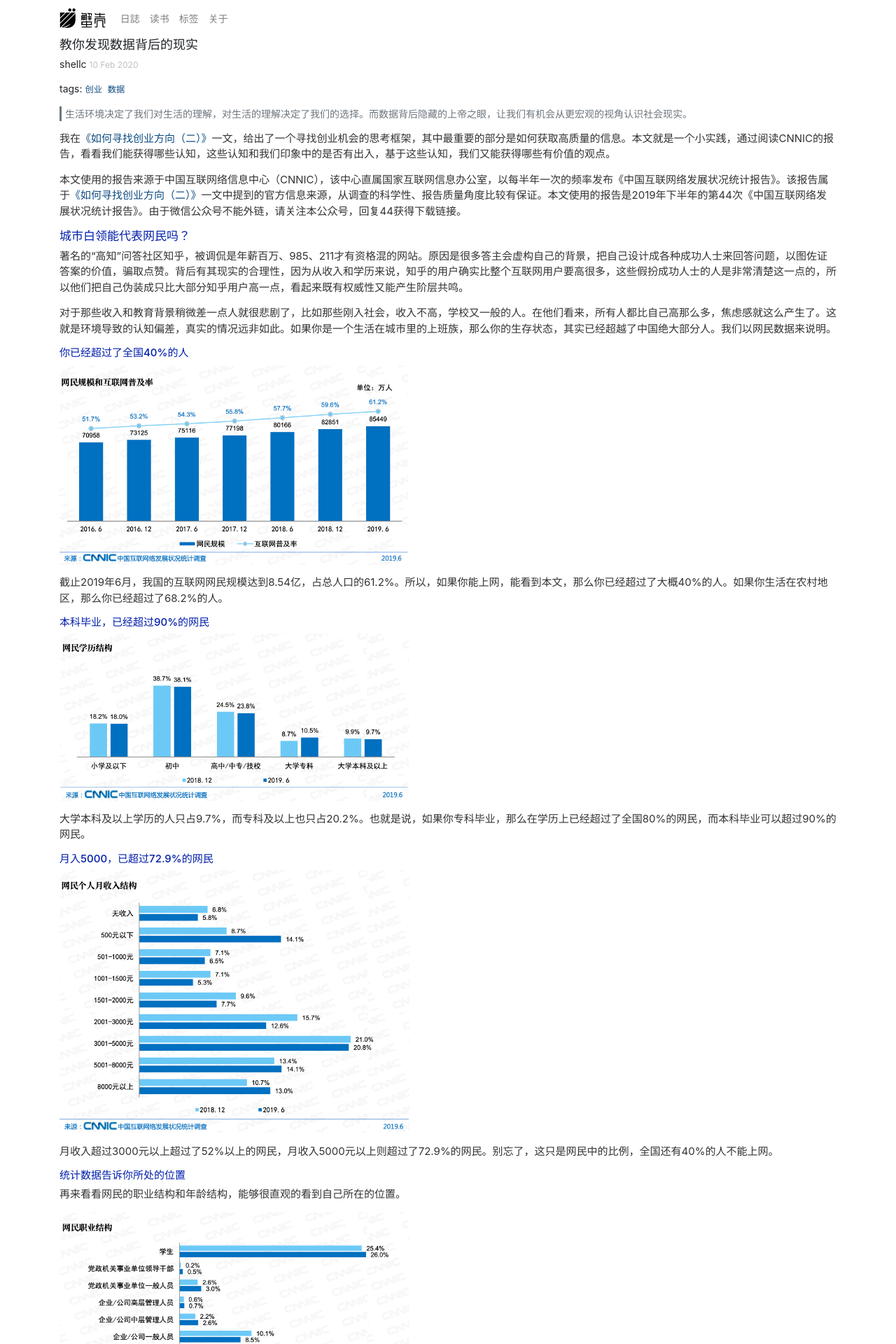
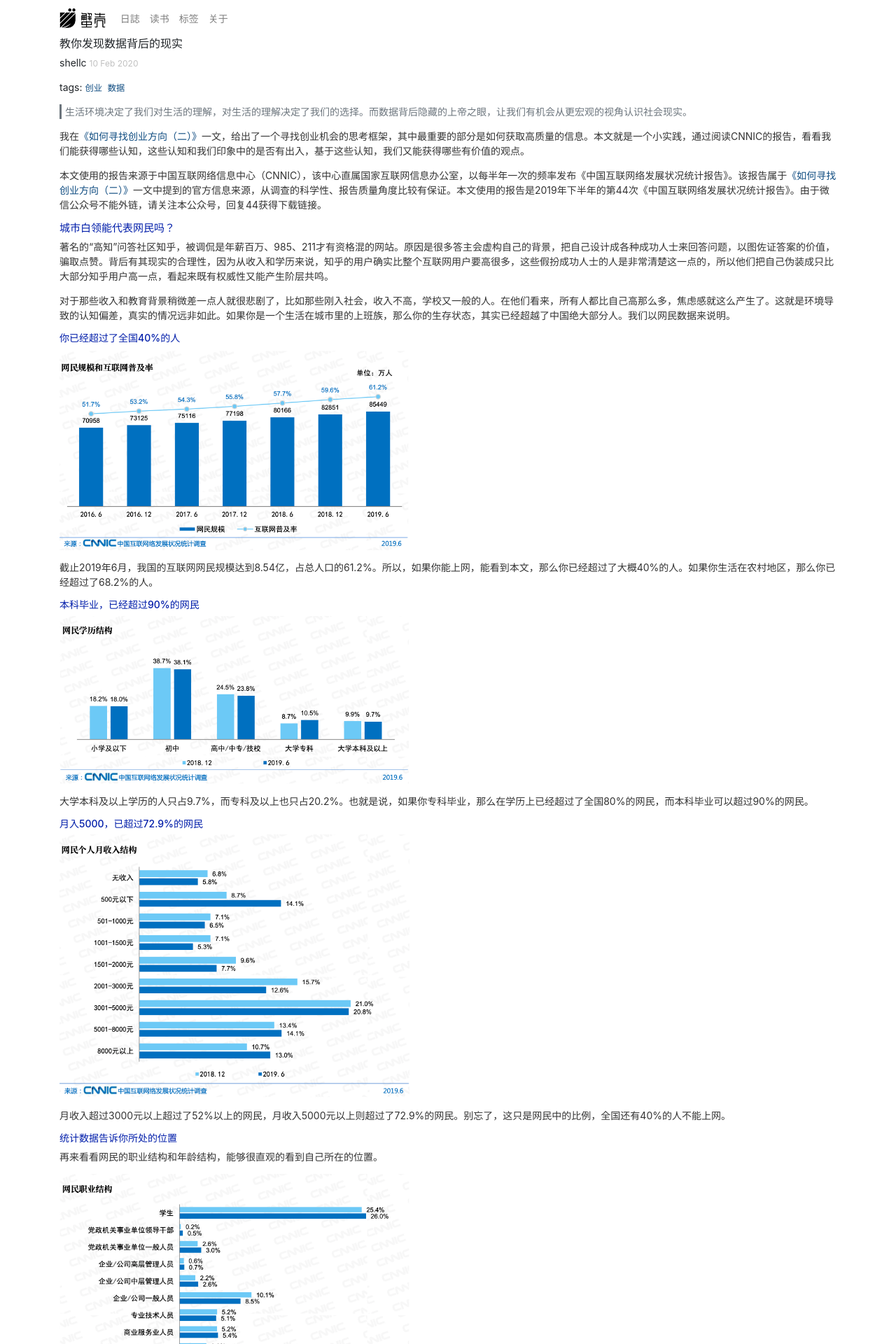
Before and after one commit to shellc/shellc.github.io, a Jekyll site: the page built from _posts/2020-02-10-教你发现数据背后的现实.md, in a window 1280 px wide. Shown: the top 1920 px of the page at 70% size. Built offline with Jekyll 4.4.1, drawn with Linux system fonts in a browser that asks for light colours.

Commit message:
update style

```diff
--- a/assets/css/styles.css
+++ b/assets/css/styles.css
@@ -7,9 +7,9 @@ text-rendering: optimizeLegibility;
 font-size: 14px;
 }
 
-h1 {font-size:18px; }
-h2 {font-size:17px; color: #021eaa;}
-h3,h4 {font-size:15px; color: #021eaa;}
+h1 {font-size:16px; }
+h2 {font-size:15px; color: #021eaa;}
+h3,h4 {font-size:14px; color: #021eaa;}
 h5,h6 {font-size:12px; color: #021eaa;}
 
 a { color: #0F4C81}
@@ -30,7 +30,7 @@ a { color: #0F4C81}
 
 .post { /*font-family: "Times New Roman", SimSun, NSimSun, "宋体";*/}
 .post .excerpt {padding-left: 5px; font-size:14px; color: #6c757d; border-left: 3px #6c757d solid;}
-.post .content {font-size:15px; color: #333;}
+.post .content {font-size:14px; color: #333;}
 .post .date {color: #c0c0c0; font-size: 12px;}
 .post .tags {}
 
```
